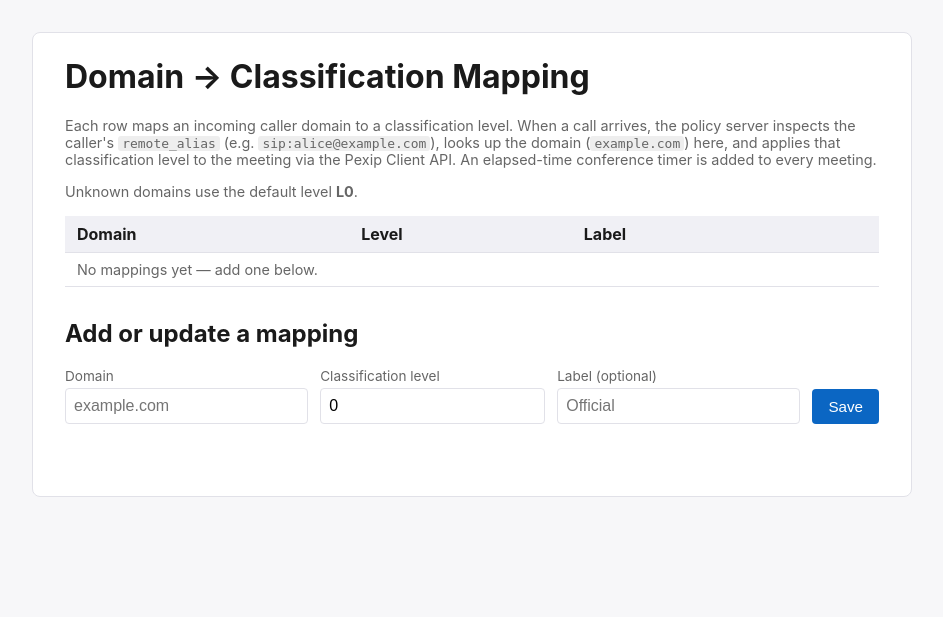
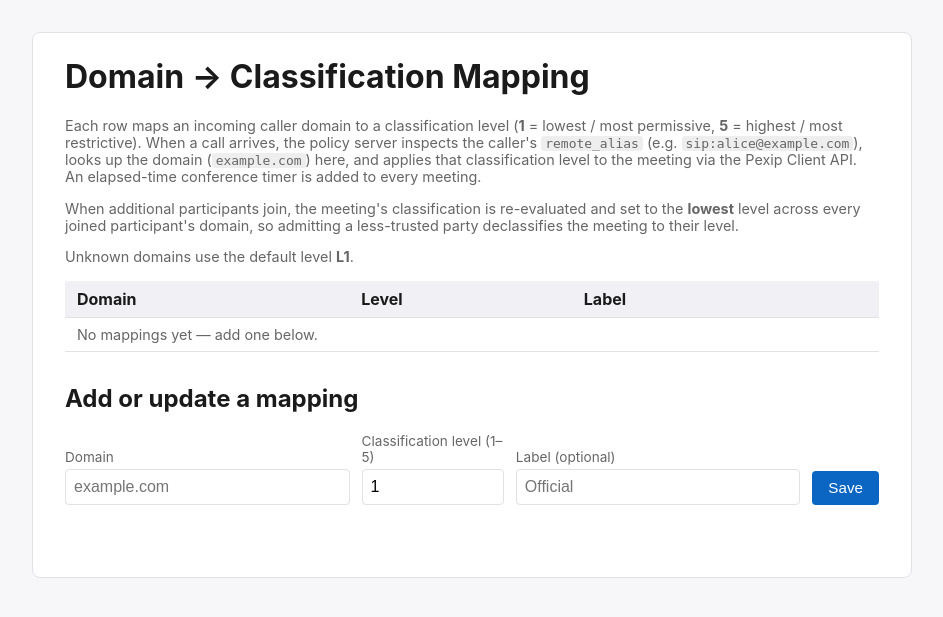
Before and after one commit to odallokken/classification, a Flask app: page / in a window 1280 px wide. Shown: the top 617 px of the page, without its empty margins (168-1111 px from the left). Run offline with Flask 3, Linux system fonts and the light colour scheme; data that the repository does not hold is empty.

Commit message:
Recompute classification per participant; restrict levels to 1–5
The policy server now re-evaluates a meeting's classification on every
participant_properties callback (not only the first caller's). The
meeting's effective level is the lowest classification across every
joined participant's domain, so admitting a less-trusted party
declassifies the meeting to their level (it never silently raises it).

* storage: validate 1..5 in upsert_domain, add update_conference_level
* config: default DEFAULT_CLASSIFICATION_LEVEL to 1 (lowest)
* pexip_client: track the bot's live token per-conference and add
  update_classification_level so a later join can push a lower level
  via the existing Policy Server bot (no second bot)
* app: in participant_properties, look up the joining participant's
  domain and lower the stored conference level (and push it via the
  Client API) when it's below the current effective level
* admin UX/README: document the 1..5 range and lowest-wins behaviour
* tests: extend coverage for the 1..5 validation and the new
  per-participant recomputation (lowering + non-raising)

```diff
--- a/app.py
+++ b/app.py
@@ -222,9 +222,6 @@ def create_app(client_api: Optional[PexipClientAPI] = None) -> Flask:
             params.get("service_name") or params.get("local_alias")
         )
 
-        if local_alias:
-            _maybe_apply_client_api_actions(app, local_alias)
-
         # Always elevate the Policy Server bot to host (chair) so it can
         # call ``set_classification_level`` regardless of whether the
         # meeting has a host PIN, allows guests, or is locked. Detected
@@ -234,7 +231,8 @@ def create_app(client_api: Optional[PexipClientAPI] = None) -> Flask:
         # participants that have no SIP/H.323 URI). This is the
         # canonical pattern documented in the ``pexip-policy-server``
         # skill (SS2 Role Assignment Ladder, gotcha #12) and must be
-        # checked **before** any other role logic.
+        # checked **before** any other role logic — and before we treat
+        # the bot itself as a domain-carrying participant.
         if _is_policy_server_participant(params):
             return jsonify(
                 {
@@ -243,6 +241,17 @@ def create_app(client_api: Optional[PexipClientAPI] = None) -> Flask:
                     "result": {"role": "chair", "bypass_lock": True},
                 }
             )
+
+        if local_alias:
+            # Recompute the meeting's effective classification across all
+            # joined participants: the lowest level among every joining
+            # caller's domain. A later participant from a less-trusted
+            # domain therefore drops the meeting down to their level
+            # (it never silently raises a meeting's classification).
+            _maybe_lower_classification_for_participant(
+                app, local_alias, params.get("remote_alias", "")
+            )
+            _maybe_apply_client_api_actions(app, local_alias)
 
         # Empty result tells Pexip "use defaults" — we deliberately do
         # not override roles for real participants here.
@@ -280,8 +289,22 @@ def create_app(client_api: Optional[PexipClientAPI] = None) -> Flask:
             return jsonify({"error": "classification_level must be an integer"}), 400
         if not domain:
             return jsonify({"error": "domain is required"}), 400
-        if level < 0:
-            return jsonify({"error": "classification_level must be >= 0"}), 400
+        if (
+            level < storage.MIN_CLASSIFICATION_LEVEL
+            or level > storage.MAX_CLASSIFICATION_LEVEL
+        ):
+            return (
+                jsonify(
+                    {
+                        "error": (
+                            "classification_level must be between "
+                            f"{storage.MIN_CLASSIFICATION_LEVEL} and "
+                            f"{storage.MAX_CLASSIFICATION_LEVEL}"
+                        )
+                    }
+                ),
+                400,
+            )
         storage.upsert_domain(settings.database_path, domain, level, label)
         return (
             jsonify(
@@ -307,6 +330,77 @@ def create_app(client_api: Optional[PexipClientAPI] = None) -> Flask:
 # ---------------------------------------------------------------------------
 # Client API trigger
 # ---------------------------------------------------------------------------
+
+
+def _maybe_lower_classification_for_participant(
+    app: Flask, conference_alias: str, remote_alias: str
+) -> None:
+    """Drop the meeting's classification if this participant's domain is lower.
+
+    The meeting's effective classification level is the **minimum** across
+    every joined participant's domain (so admitting a less-trusted party
+    declassifies the meeting to their level — never silently raises it).
+    Called from ``participant_properties`` on every join.
+
+    If the recomputed level is lower than what's currently stored for the
+    conference, this updates the stored level and — if the Policy Server
+    bot is already in the meeting and holds a live Client API token —
+    pushes the new level to Pexip via ``set_classification_level``. If
+    the bot hasn't joined yet, the lower level is stored and will be
+    applied as the initial level by ``_maybe_apply_client_api_actions``.
+    """
+    state = storage.get_conference_state(settings.database_path, conference_alias)
+    if state is None:
+        # service_configuration hasn't been called for this VMR yet.
+        return
+    current_level, _applied = state
+
+    caller_domain = _extract_caller_domain(remote_alias)
+    participant_level, _label = storage.lookup_classification(
+        settings.database_path,
+        caller_domain,
+        settings.default_classification_level,
+    )
+
+    if participant_level >= current_level:
+        return
+
+    storage.update_conference_level(
+        settings.database_path, conference_alias, participant_level
+    )
+    log.info(
+        "participant_properties alias=%s caller_domain=%s lowered meeting "
+        "classification from L%s to L%s",
+        conference_alias,
+        caller_domain,
+        current_level,
+        participant_level,
+    )
+
+    client_api: Optional[PexipClientAPI] = app.config.get("CLIENT_API")
+    if client_api is None:
+        return
+
+    # Push the new level to Pexip without blocking the policy response.
+    # If the bot hasn't joined yet, ``update_classification_level``
+    # returns ``False`` and the lower level (now in the DB) will be used
+    # as the initial level by the keep-alive thread instead.
+    def _push() -> None:
+        try:
+            client_api.update_classification_level(
+                conference_alias, participant_level
+            )
+        except Exception:  # noqa: BLE001 - never bubble into Flask thread
+            log.exception(
+                "Pushing updated classification failed for %s",
+                conference_alias,
+            )
+
+    threading.Thread(
+        target=_push,
+        name=f"pexip-clientapi-update-{conference_alias}",
+        daemon=True,
+    ).start()
 
 
 def _maybe_apply_client_api_actions(app: Flask, conference_alias: str) -> None:
@@ -339,8 +433,20 @@ def _maybe_apply_client_api_actions(app: Flask, conference_alias: str) -> None:
     storage.mark_conference_applied(settings.database_path, conference_alias)
 
     def _run() -> None:
+        # Re-read the latest stored level just before applying so that a
+        # lower-priority participant who joined between the trigger and
+        # this thread getting scheduled still gets their (lower)
+        # classification applied as the initial level.
+        latest = storage.get_conference_state(
+            settings.database_path, conference_alias
+        )
+        if latest is None:
+            return
+        latest_level, _ = latest
         try:
-            client_api.apply_classification_and_timer(conference_alias, level)
+            client_api.apply_classification_and_timer(
+                conference_alias, latest_level
+            )
         except Exception:  # noqa: BLE001 - never bubble into Flask thread
             log.exception("Client API actions failed for %s", conference_alias)
 
--- a/config.py
+++ b/config.py
@@ -36,7 +36,10 @@ class Settings:
     )
 
     # Default classification level when a caller's domain has no mapping.
-    default_classification_level: int = _env_int("DEFAULT_CLASSIFICATION_LEVEL", 0)
+    # Defaults to ``1`` — the lowest level in the 1..5 scheme — so unknown
+    # callers always pull the meeting down to the most permissive (least
+    # sensitive) classification rather than inheriting a higher one.
+    default_classification_level: int = _env_int("DEFAULT_CLASSIFICATION_LEVEL", 1)
 
     # Pexip Client API settings (required to apply classification + timer).
     # Note: host PINs are intentionally not configured here. PINs are
--- a/storage.py
+++ b/storage.py
@@ -75,14 +75,26 @@ def list_domains(db_path: str) -> List[Tuple[str, int, Optional[str]]]:
     return [(r["domain"], r["classification_level"], r["label"]) for r in rows]
 
 
+#: Inclusive bounds for an administrator-configurable classification level.
+#: The Pexip Infinity classification scheme this server is paired with
+#: defines five levels (1 = lowest / most permissive, 5 = highest /
+#: most restrictive). Keep this in sync with the UX (`templates/admin.html`)
+#: and the API validation in `app.upsert_domain_api`.
+MIN_CLASSIFICATION_LEVEL = 1
+MAX_CLASSIFICATION_LEVEL = 5
+
+
 def upsert_domain(
     db_path: str, domain: str, level: int, label: Optional[str] = None
 ) -> None:
     domain = domain.strip().lower()
     if not domain:
         raise ValueError("domain must not be empty")
-    if level < 0:
-        raise ValueError("classification_level must be >= 0")
+    if level < MIN_CLASSIFICATION_LEVEL or level > MAX_CLASSIFICATION_LEVEL:
+        raise ValueError(
+            f"classification_level must be between {MIN_CLASSIFICATION_LEVEL} "
+            f"and {MAX_CLASSIFICATION_LEVEL}"
+        )
     with _cursor(db_path) as conn:
         conn.execute(
             """
@@ -194,3 +206,21 @@ def get_conference_state(
     if row is None:
         return None
     return row["classification_level"], bool(row["applied"])
+
+
+def update_conference_level(
+    db_path: str, conference_alias: str, classification_level: int
+) -> bool:
+    """Update the stored effective classification level for a conference.
+
+    Returns ``True`` if a row was updated, ``False`` if the conference is
+    not (yet) tracked. Used when a later-joining participant lowers the
+    meeting's effective level (the minimum across all joined domains).
+    """
+    with _cursor(db_path) as conn:
+        cur = conn.execute(
+            "UPDATE conference_state SET classification_level = ? "
+            "WHERE conference_alias = ?",
+            (int(classification_level), conference_alias),
+        )
+        return cur.rowcount > 0
--- a/templates/admin.html
+++ b/templates/admin.html
@@ -9,12 +9,20 @@
   <main>
     <h1>Domain → Classification Mapping</h1>
     <p class="muted">
-      Each row maps an incoming caller domain to a classification level.
+      Each row maps an incoming caller domain to a classification level
+      (<strong>1</strong> = lowest / most permissive,
+      <strong>5</strong> = highest / most restrictive).
       When a call arrives, the policy server inspects the caller's
       <code>remote_alias</code> (e.g. <code>sip:alice@example.com</code>),
       looks up the domain (<code>example.com</code>) here, and applies
       that classification level to the meeting via the Pexip Client API.
       An elapsed-time conference timer is added to every meeting.
+    </p>
+    <p class="muted">
+      When additional participants join, the meeting's classification is
+      re-evaluated and set to the <strong>lowest</strong> level across
+      every joined participant's domain, so admitting a less-trusted
+      party declassifies the meeting to their level.
     </p>
     <p class="muted">
       Unknown domains use the default level
@@ -55,8 +63,9 @@
         <input type="text" name="domain" placeholder="example.com" required>
       </label>
       <label>
-        Classification level
-        <input type="number" name="classification_level" min="0" value="0" required>
+        Classification level (1–5)
+        <input type="number" name="classification_level"
+               min="1" max="5" value="1" required>
       </label>
       <label>
         Label (optional)
```
Also changed, not shown: pexip_client.py (+49 -0 lines), tests/test_app.py (+187 -2 lines), README.md.
